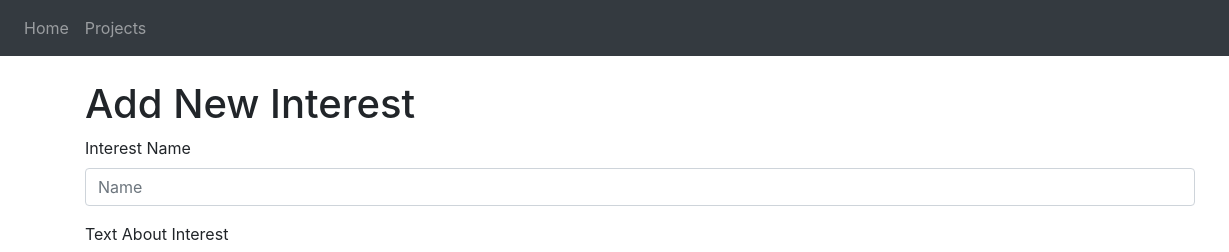
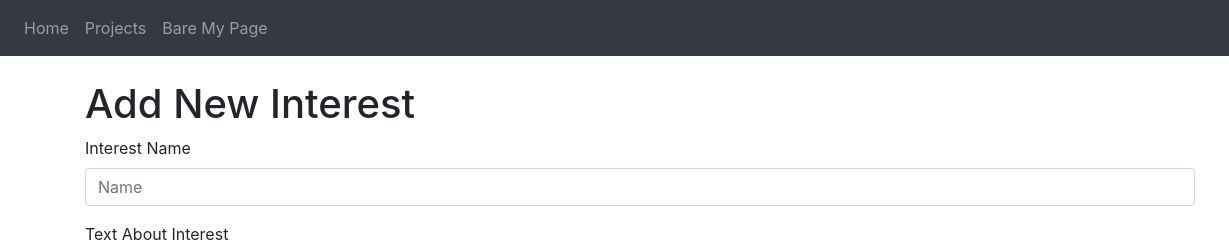
Before and after one commit to behzodcu/3308_HW, a plain HTML site: page form.html in a window 1280 px wide. Shown: the top 252 px of the page, 0-1229 px from the left. Drawn offline with nearby package versions, Linux system fonts and the light colour scheme.

Commit message:
Update form.html

```diff
--- a/form.html
+++ b/form.html
@@ -18,6 +18,9 @@
                     </li>
                     <li class="nav-item">
                         <a class="nav-link" href="projects.html">Projects</a>
+                    </li>
+                    <li class="nav-item">
+                        <a class="nav-link" href="mypage.html">Bare My Page</a>
                     </li>
                 </ul>
                 <ul class="navbar-nav">
```
